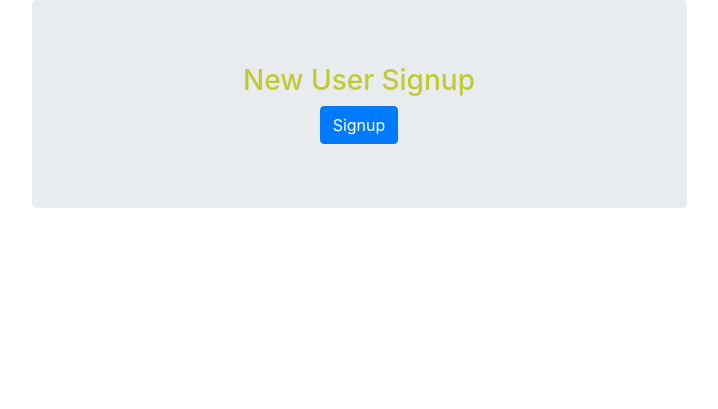
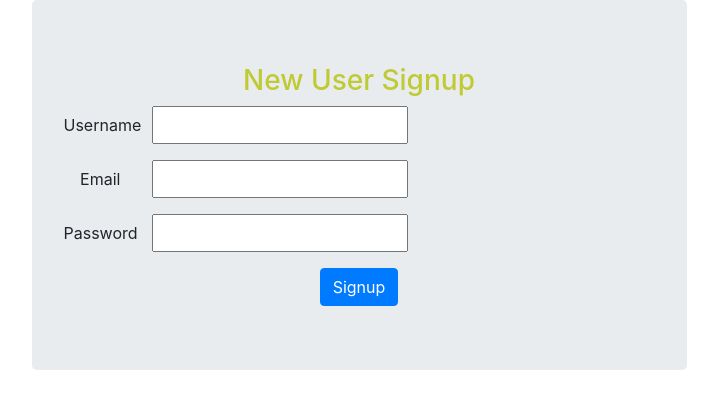
Before and after one commit to sbInfin1/sKart-Online-shopping-site, a Django app: page /register/ in a window 1280 px wide. Shown: the top 409 px of the page, without its empty margins (281-999 px from the left). Run offline with Django 3.2, Linux system fonts and the light colour scheme; some libraries are stand-ins or nearby versions.

Commit message:
Register.html UI completed

```diff
--- a/store/templates/registration/register.html
+++ b/store/templates/registration/register.html
@@ -10,29 +10,30 @@
 
     {% if registered %}
       <h3>Thankyou for Siging Up! You can now Login to continue shopping.</h3>
+      <br>
+      <a href="{% url 'home' %}" class = "btn btn-primary">Return to Homepage</a>
     {% else %}
-      <form method="POST"> <!-- enctype="multipart/form-data"> -->
+      <form method="post">
         {% csrf_token %}
-
-        {% for field in form %}
-          <div class="form-group row">
-            <label class="col-sm-2 col-form-label">{{ field.label }}</label>
-            <div class="col-sm-10">
-              {{ field }}
-            </div>
-          </div>
-        {% endfor %}
+        {{ user_form.non_field_errors }}
+        <div class="fieldWrapper form-group row">
+          {{ user_form.username.errors }}
+          <label for="{{ user_form.username.id_for_label }}" class="col-sm-2 col-form-label">Username</label>
+          {{ user_form.username }}
+        </div>
+        <div class="fieldWrapper form-group row">
+          {{ user_form.email.errors }}
+          <label for="{{ user_form.email.id_for_label }}" class="col-sm-2 col-form-label">Email</label>
+          {{ user_form.email }}
+        </div>
+        <div class="fieldWrapper form-group row">
+          {{ user_form.password.errors }}
+          <label for="{{ user_form.password.id_for_label }}" class="col-sm-2 col-form-label">Password</label>
+          {{ user_form.password }}
+        </div>
 
         <input type="submit" class = "btn btn-primary" value="Signup">
       </form>
-
-
-
-      <!-- <form method="POST">
-        {% csrf_token %}
-        {{ user_form.as_p }}
-        <input type="submit" class = "btn btn-primary" value="Signup">
-      </form> -->
     {% endif %}
   </div>
 </div>
```
Also changed, not shown: db.sqlite3.
